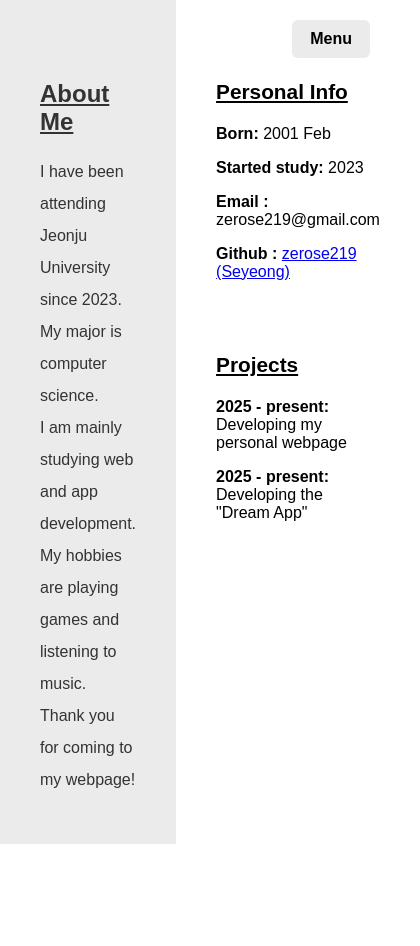
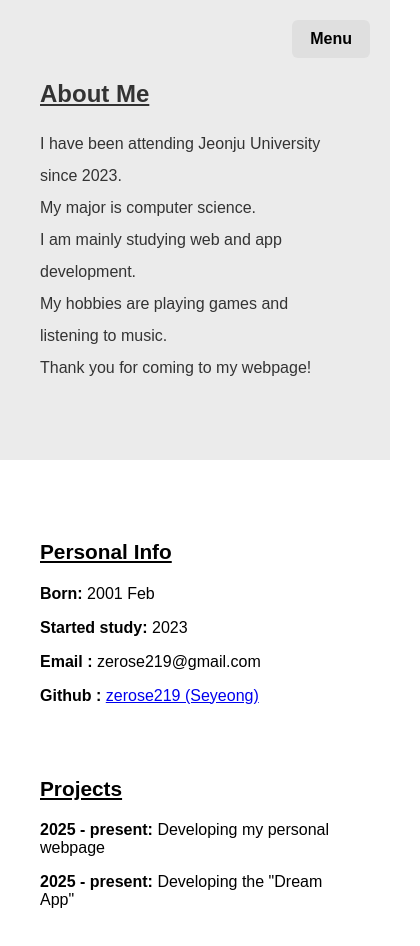
Before and after one commit to zerose219/my-page1, a plain HTML site: page profile.html in a window 390 px wide. Shown: the whole page, 420 px wide, since content can reach past the window. Before the commit the page ends 844 px from the top, so only its background shows below. Drawn offline with Linux system fonts and the light colour scheme.

Commit message:
last message

```diff
--- a/style.css
+++ b/style.css
@@ -274,6 +274,11 @@ body {
       margin-bottom: 30px;
     }
 
+    .about-section {
+        flex-direction: column;
+        height: auto;
+      }
+
     .bottom-left,
     .bottom-right {
       position: static; /* 위치 고정 해제 */
```
